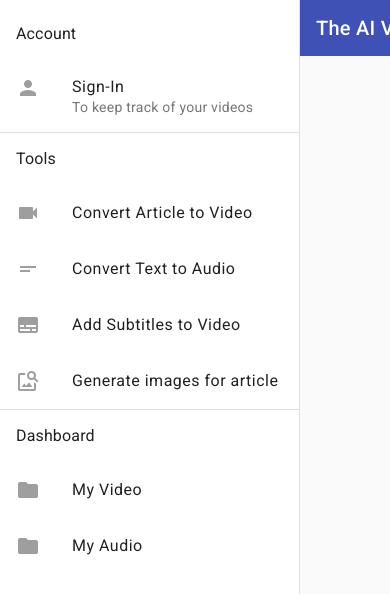
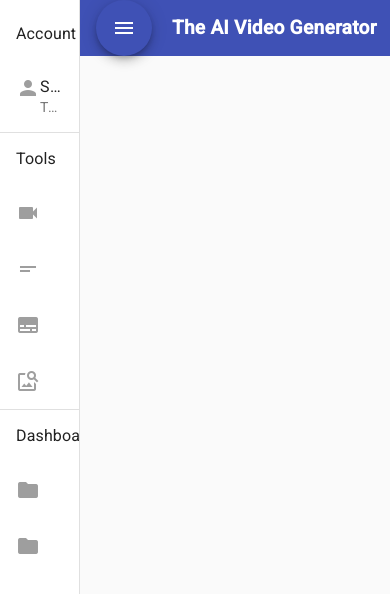
Before and after one commit to aditya-trivedi/aivg-dashboard, an Angular app: page / in a window 390 px wide. Shown: the top 594 px of the page. Built offline with nearby package versions, Linux system fonts and the light colour scheme.

Commit message:
update sidenav

```diff
--- a/src/app/app.component.css
+++ b/src/app/app.component.css
@@ -1,7 +1,46 @@
-.main-page-container{
+/* app.component.css */
+
+/* Default styling */
+.main-page-container {
     height: 100vh;
-}
+  }
 
-.main-side-nav {
-    width: 300px;
-}
+  .main-side-nav {
+    width: 300px; /* Set your desired width */
+  }
+
+  /* Media query for smaller screens */
+  @media screen and (max-width: 600px) {
+    .main-side-nav {
+      width: 80px; /* Adjust the width for smaller screens */
+    }
+
+    .main-side-nav mat-list-item .mat-list-item-center-text-with-icon {
+      display: none; /* Hide the text and show only icons on small screens */
+    }
+
+    .main-side-nav mat-list-item span {
+      display: none; /* Hide the menu item text on small screens */
+    }
+
+    .main-side-nav mat-toolbar button {
+      margin-left: 0.5rem; /* Add spacing between menu icon and toolbar title */
+    }
+
+    .main-side-nav mat-list-item mat-icon {
+      margin-right: 0; /* Remove icon margin on small screens for compactness */
+    }
+  }
+
+
+  .mat-toolbar button.mat-fab {
+    margin-right: 10px; /* Adjust the desired spacing */
+  }
+
+  /* Apply styles to the toolbar title */
+  .toolbar-title {
+    font-size: 1.2rem;
+    font-weight: bold;
+    color: white;
+    margin-left: 20px;
+  }
--- a/src/app/app.component.html
+++ b/src/app/app.component.html
@@ -1,6 +1,6 @@
 <mat-sidenav-container class="main-page-container" >
 
-  <mat-sidenav class="main-side-nav" mode="side" opened>
+  <mat-sidenav #sidenav class="main-side-nav" mode="side" [opened]="isSidenavOpen" [mode]="sidenavMode">
 
     <mat-list>
 
@@ -47,7 +47,10 @@
 
   <mat-sidenav-content>
     <mat-toolbar color="primary">
-      <span>The AI Video Generator</span>
+      <button mat-fab color="primary" (click)="toggleSidenav()">
+        <mat-icon>menu</mat-icon>
+      </button>
+      <span class="toolbar-title">The AI Video Generator</span>
     </mat-toolbar>
     <router-outlet></router-outlet>
   </mat-sidenav-content>
--- a/src/app/app.component.ts
+++ b/src/app/app.component.ts
@@ -14,6 +14,8 @@ export class AppComponent {
   title = 'video-generator';
 
   sideNavToolsIconList = sideNavToolsIconList;
+  isSidenavOpen = true;
+  sidenavMode: 'side' | 'over' = 'side';
 
   ngOnInit(){
 
@@ -38,4 +40,9 @@ export class AppComponent {
     this.router.navigate(['/login'])
   }
 
+  toggleSidenav() {
+    this.isSidenavOpen = !this.isSidenavOpen;
+    this.sidenavMode = this.isSidenavOpen ? 'side' : 'over';
+  }
+
 }
--- a/src/app/my-videos/my-videos.component.html
+++ b/src/app/my-videos/my-videos.component.html
@@ -14,7 +14,9 @@
                         <div class="video-name">{{ content.name }}</div>
                         <div class="video-date">{{ content.created | date:'dd MMM' }}</div>
                         <div class="video-list-item-buttons">
-                        <button mat-raised-button color="primary" (click)="downloadVideo(content.s3_key, content.name)">Download</button>
+                        <button mat-raised-button color="primary" (click)="downloadVideo(content.s3_key, content.name)">Download
+                            <mat-icon>cloud_download</mat-icon>
+                        </button>
                     </div>
                     </div>
 
```
